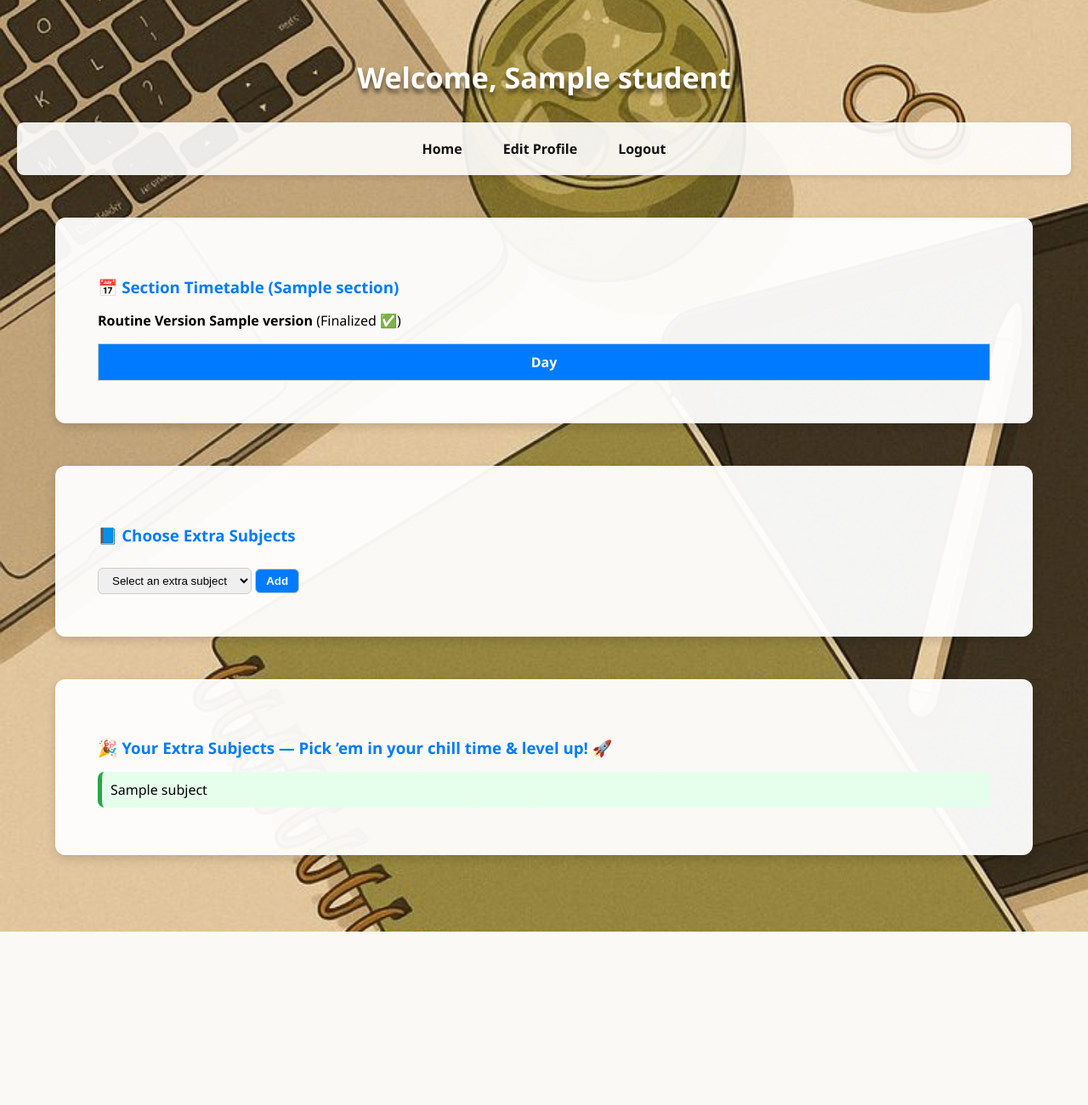
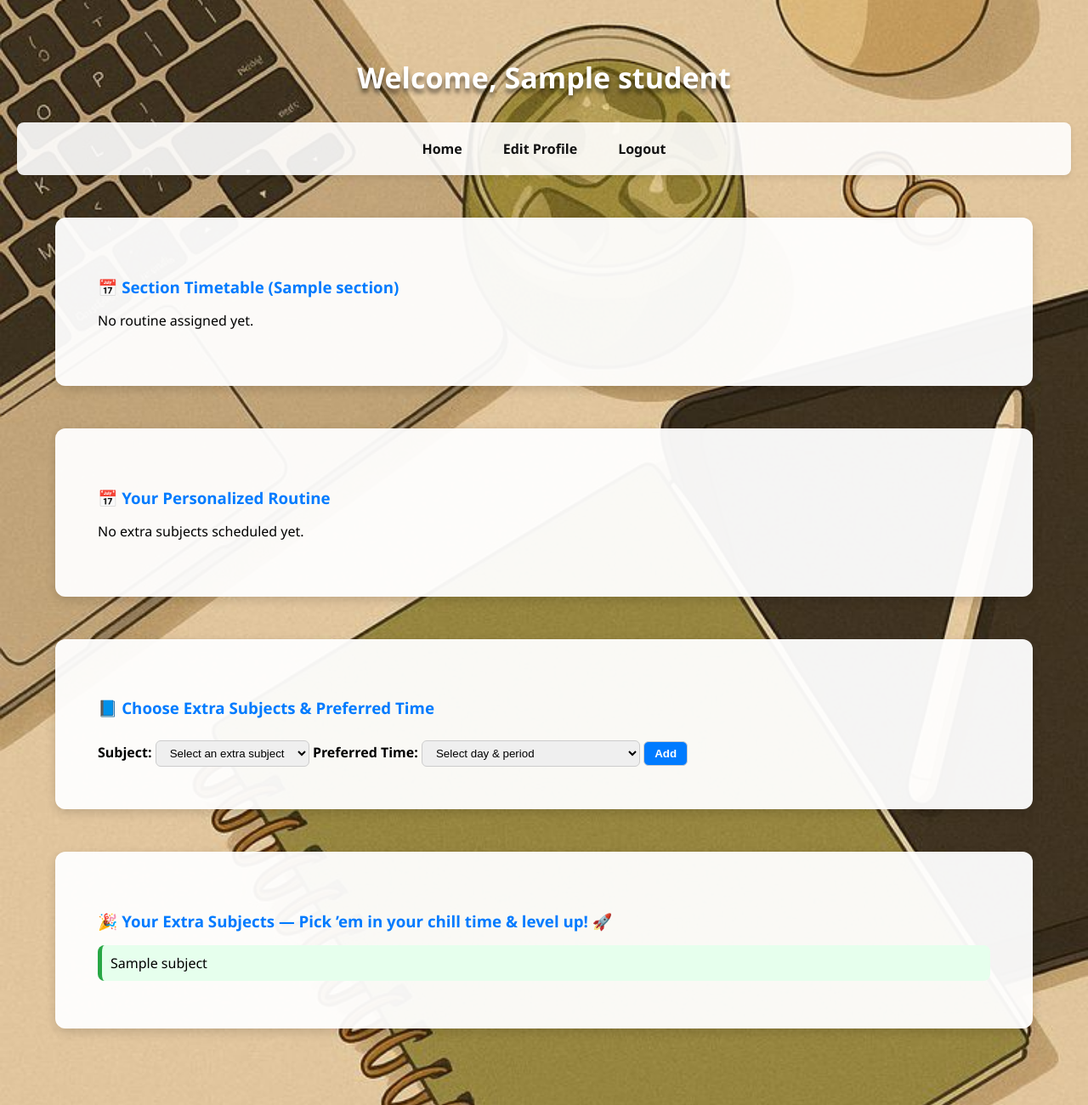
Before and after one commit to ghosevaishnabi22/soaideathon_PS28, a Flask app: template templates/studentdashboard.html in a window 1280 px wide. Shown: the whole page at 85% size. Before the commit the page ends 1096 px from the top, so only its background shows below. Run offline with Flask 3, Linux system fonts and the light colour scheme; the template is opened without the code that fills it: most values are stand-ins (such as "Sample title", 1, 10 or a date in 2020); lists and menus that the app fills with data are empty; parts of the project's set-up code (start-up, migrations or seed data) failed here and were passed over.

Commit message:
✨ Update: tstudentdashboard

```diff
--- a/app.py
+++ b/app.py
@@ -1,6 +1,7 @@
 import math
 from itertools import cycle
 from collections import defaultdict
+from sqlalchemy.ext.associationproxy import association_proxy
 import random
 from flask import Flask, render_template, request, redirect, flash, url_for
 from flask_sqlalchemy import SQLAlchemy
@@ -56,7 +57,19 @@ class Student(db.Model):
     section_id = db.Column(db.Integer, db.ForeignKey('section.id'), nullable=False)
     classroom_id = db.Column(db.Integer, db.ForeignKey('classroom.id'), nullable=False)
 
-    extra_subjects = db.relationship('ExtraSubject', secondary='student_extra_subject', backref='students')
+    # Relationship to association object
+    extra_subjects_assoc = db.relationship(
+        "StudentExtraSubject",
+        back_populates="student",
+        cascade="all, delete-orphan"
+    )
+
+    # Convenience proxy to access ExtraSubject objects directly
+    extra_subjects = association_proxy(
+        'extra_subjects_assoc',
+        'extra_subject'
+    )
+
 
 
 class ClassRoom(db.Model):
@@ -128,12 +141,19 @@ class ExtraSubject(db.Model):
     id = db.Column(db.Integer, primary_key=True, autoincrement=True)
     name = db.Column(db.String(100), nullable=False)
     department_id = db.Column(db.Integer, db.ForeignKey('department.id'), nullable=False)
-
+    student_assocs = db.relationship('StudentExtraSubject', back_populates='extra_subject')
 
 class StudentExtraSubject(db.Model):
     __tablename__ = 'student_extra_subject'
-    student_id = db.Column(db.Integer, db.ForeignKey('student.id'), primary_key=True)
-    extra_subject_id = db.Column(db.Integer, db.ForeignKey('extra_subject.id'), primary_key=True)
+    id = db.Column(db.Integer, primary_key=True)
+    student_id = db.Column(db.Integer, db.ForeignKey('student.id'), nullable=False)
+    extra_subject_id = db.Column(db.Integer, db.ForeignKey('extra_subject.id'), nullable=False)
+    preferred_day = db.Column(db.String(10))       # e.g., 'Tue'
+    preferred_period = db.Column(db.Integer)       # e.g., 9
+
+    student = db.relationship("Student", back_populates="extra_subjects_assoc")
+    extra_subject = db.relationship("ExtraSubject")
+
 
 class Routine(db.Model):
     __tablename__ = 'routine'
@@ -431,46 +451,103 @@ def sforgotpassword():
 
 @app.route('/studentdashboard/<int:id>', methods=['GET', 'POST'])
 def studentdashboard(id):
-    student = Student.query.get(id)
-    if not student:
-        flash("❌ Student not found.")
-        return redirect('/')
+    student = Student.query.get_or_404(id)
 
-    # Handle POST (student choosing extra subjects)
+    # --- Handle POST for extra subjects ---
     if request.method == 'POST':
         extra_subject_id = request.form.get('extra_subject_id')
-        if extra_subject_id:
+        preferred_time = request.form.get('preferred_time')  # e.g., "Tue|9"
+        if extra_subject_id and preferred_time:
+            day, period = preferred_time.split('|')
+            period = int(period)
             extra_subject = ExtraSubject.query.get(int(extra_subject_id))
-            if extra_subject and extra_subject not in student.extra_subjects:
-                student.extra_subjects.append(extra_subject)
-                db.session.commit()
-                flash(f"✅ Added {extra_subject.name} to your subjects")
-
+            if extra_subject:
+                # Check if already selected
+                existing = StudentExtraSubject.query.filter_by(
+                    student_id=student.id,
+                    extra_subject_id=extra_subject.id
+                ).first()
+                if not existing:
+                    new_choice = StudentExtraSubject(
+                        student_id=student.id,
+                        extra_subject_id=extra_subject.id,
+                        preferred_day=day,
+                        preferred_period=period
+                    )
+                    db.session.add(new_choice)
+                    db.session.commit()
+                    flash(f"✅ Added {extra_subject.name} on {day} Period {period}")
         return redirect(url_for('studentdashboard', id=student.id))
 
-    # --- TIMETABLE ---
+    # --- Section routine ---
     section = student.section
-    routines = (
-        Routine.query.filter_by(section_id=section.id, finalized=True)
-        .order_by(Routine.version)
-        .all()
-    )
+    routines = Routine.query.filter_by(section_id=section.id, finalized=True).order_by(Routine.version).all()
     latest_routine = routines[-1] if routines else None
     slots = latest_routine.slots if latest_routine else []
 
-    # --- EXTRA SUBJECTS ---
-    all_extra_subjects = ExtraSubject.query.filter_by(
-        department_id=student.department_id
-    ).all()
-    chosen_extra_subjects = student.extra_subjects
+    # --- Build days and max_period safely ---
+    days_list = ['Mon', 'Tue', 'Wed', 'Thu', 'Fri', 'Sat']
+    if slots:
+        max_period = max(slot.period for slot in slots)
+        days_in_routine = sorted({slot.day for slot in slots}, key=lambda d: days_list.index(d))
+    else:
+        max_period = 10
+        days_in_routine = days_list
+
+    # --- Build personalized_slots for student ---
+    periods = max_period
+    personalized_slots = {day: [None]*periods for day in days_in_routine}
+
+    # Fill section routine
+    for slot in slots:
+        personalized_slots[slot.day][slot.period-1] = {
+            'subject_name': slot.subject.name,
+            'teacher_name': slot.teacher.name if slot.teacher else None,
+            'slot_id': slot.id,
+            'is_extra': False
+        }
+
+    # --- Overlay extra subjects into preferred slots ---
+    chosen_extra_subjects_assoc = student.extra_subjects_assoc
+    free_slots = {day: [] for day in days_in_routine}
+
+    # Mark free slots
+    for day in days_in_routine:
+        for p in range(1, periods+1):
+            if personalized_slots[day][p-1] is None:
+                free_slots[day].append(p)
+
+    # Place extra subjects at their preferred slots
+    for assoc in chosen_extra_subjects_assoc:
+        day = assoc.preferred_day
+        period = assoc.preferred_period
+        if day in personalized_slots and 1 <= period <= periods:
+            if personalized_slots[day][period-1] is None:
+                personalized_slots[day][period-1] = {
+                    'subject_name': assoc.extra_subject.name,
+                    'teacher_name': None,
+                    'slot_id': None,
+                    'is_extra': True
+                }
+                # Remove from free_slots since it's occupied
+                if period in free_slots[day]:
+                    free_slots[day].remove(period)
+
+    # --- All extra subjects for selection dropdown ---
+    all_extra_subjects = ExtraSubject.query.filter_by(department_id=student.department_id).all()
+    chosen_extra_subjects = [assoc.extra_subject for assoc in chosen_extra_subjects_assoc]
 
     return render_template(
         'studentdashboard.html',
         student=student,
         routine=latest_routine,
         slots=slots,
-        all_extra_subjects=all_extra_subjects,
-        chosen_extra_subjects=chosen_extra_subjects
+        days=days_in_routine,
+        max_period=max_period,
+        personalized_slots=personalized_slots,
+        chosen_extra_subjects=chosen_extra_subjects,
+        free_slots=free_slots,
+        all_extra_subjects=all_extra_subjects
     )
 
 
@@ -518,7 +595,6 @@ def seditprofile(id):
         db.session.commit()
         flash("✅ Profile updated successfully.")
         return redirect(f'/studentdashboard/{student.id}')
-
 
 
 # ------------------ PRINCIPAL(ADMIN) ROUTES ------------------
--- a/templates/studentdashboard.html
+++ b/templates/studentdashboard.html
@@ -94,7 +94,8 @@
   <a href="/seditprofile/{{ student.id }}">Edit Profile</a>
   <a href="/logout">Logout</a>
 </nav>
-<!-- Flash Messages Section -->
+
+<!-- Flash Messages -->
 {% with messages = get_flashed_messages() %}
   {% if messages %}
     <div style="text-align: center; color: #d9534f; background-color: #f2dede; padding: 10px 0; margin-bottom: 20px;">
@@ -105,17 +106,15 @@
   {% endif %}
 {% endwith %}
 
-
-<!-- TIMETABLE -->
+<!-- SECTION TIMETABLE -->
 <div class="card">
   <h3>📅 Section Timetable ({{ student.section.name }})</h3>
-  {% if routine %}
-    <p><strong>Routine Version {{ routine.version }}</strong> (Finalized ✅)</p>
+  {% if slots %}
+    {% set max_period = slots | map(attribute='period') | max %}
     <table>
       <thead>
         <tr>
           <th>Day</th>
-          {% set max_period = slots | map(attribute='period') | max %}
           {% for p in range(1, max_period + 1) %}
             <th>Period {{ p }}</th>
           {% endfor %}
@@ -146,24 +145,73 @@
   {% endif %}
 </div>
 
-<!-- EXTRA SUBJECT SELECTION -->
+<!-- PERSONALIZED STUDENT ROUTINE -->
 <div class="card">
-  <h3>📘 Choose Extra Subjects</h3>
+  <h3>📅 Your Personalized Routine</h3>
+  {% if personalized_slots %}
+    {% set max_period = max_period if slots else 10 %}
+    <table>
+      <thead>
+        <tr>
+          <th>Day</th>
+          {% for p in range(1, max_period + 1) %}
+            <th>Period {{ p }}</th>
+          {% endfor %}
+        </tr>
+      </thead>
+      <tbody>
+        {% for day in days %}
+          <tr>
+            <td><strong>{{ day }}</strong></td>
+            {% for p in range(1, max_period + 1) %}
+              {% set slot = personalized_slots[day][p-1] %}
+              <td class="{% if slot and slot.is_extra %}extra-slot{% endif %}">
+                {% if slot %}
+                  {{ slot.subject_name }}
+                  {% if slot.teacher_name %}<br><small>({{ slot.teacher_name }})</small>{% endif %}
+                {% else %}
+                  Free
+                {% endif %}
+              </td>
+            {% endfor %}
+          </tr>
+        {% endfor %}
+      </tbody>
+    </table>
+  {% else %}
+    <p>No extra subjects scheduled yet.</p>
+  {% endif %}
+</div>
+
+<!-- EXTRA SUBJECT SELECTION WITH TIME -->
+<div class="card">
+  <h3>📘 Choose Extra Subjects & Preferred Time</h3>
   <form method="POST">
-    <select name="extra_subject_id" required>
+    <label for="extra_subject_id"><strong>Subject:</strong></label>
+    <select name="extra_subject_id" id="extra_subject_id" required>
       <option value="" disabled selected>Select an extra subject</option>
       {% for extra in all_extra_subjects if extra not in chosen_extra_subjects %}
         <option value="{{ extra.id }}">{{ extra.name }}</option>
       {% endfor %}
     </select>
+
+    <label for="preferred_time"><strong>Preferred Time:</strong></label>
+    <select name="preferred_time" id="preferred_time" required>
+      <option value="" disabled selected>Select day & period</option>
+      {% for day, periods in free_slots.items() %}
+        {% for p in periods %}
+          <option value="{{ day }}|{{ p }}">{{ day }} - Period {{ p }}</option>
+        {% endfor %}
+      {% endfor %}
+    </select>
+
     <button type="submit">Add</button>
   </form>
 </div>
 
-<!-- EXTRA SUBJECTS -->
+<!-- EXTRA SUBJECTS LIST -->
 <div class="card">
   <h3>🎉 Your Extra Subjects — Pick ’em in your chill time & level up! 🚀</h3>
-
   {% if chosen_extra_subjects %}
     {% for subject in chosen_extra_subjects %}
       <div class="extra-slot">{{ subject.name }}</div>
```
Also changed, not shown: README.md (added). Lines whose indentation alone changed are shown as unchanged.
